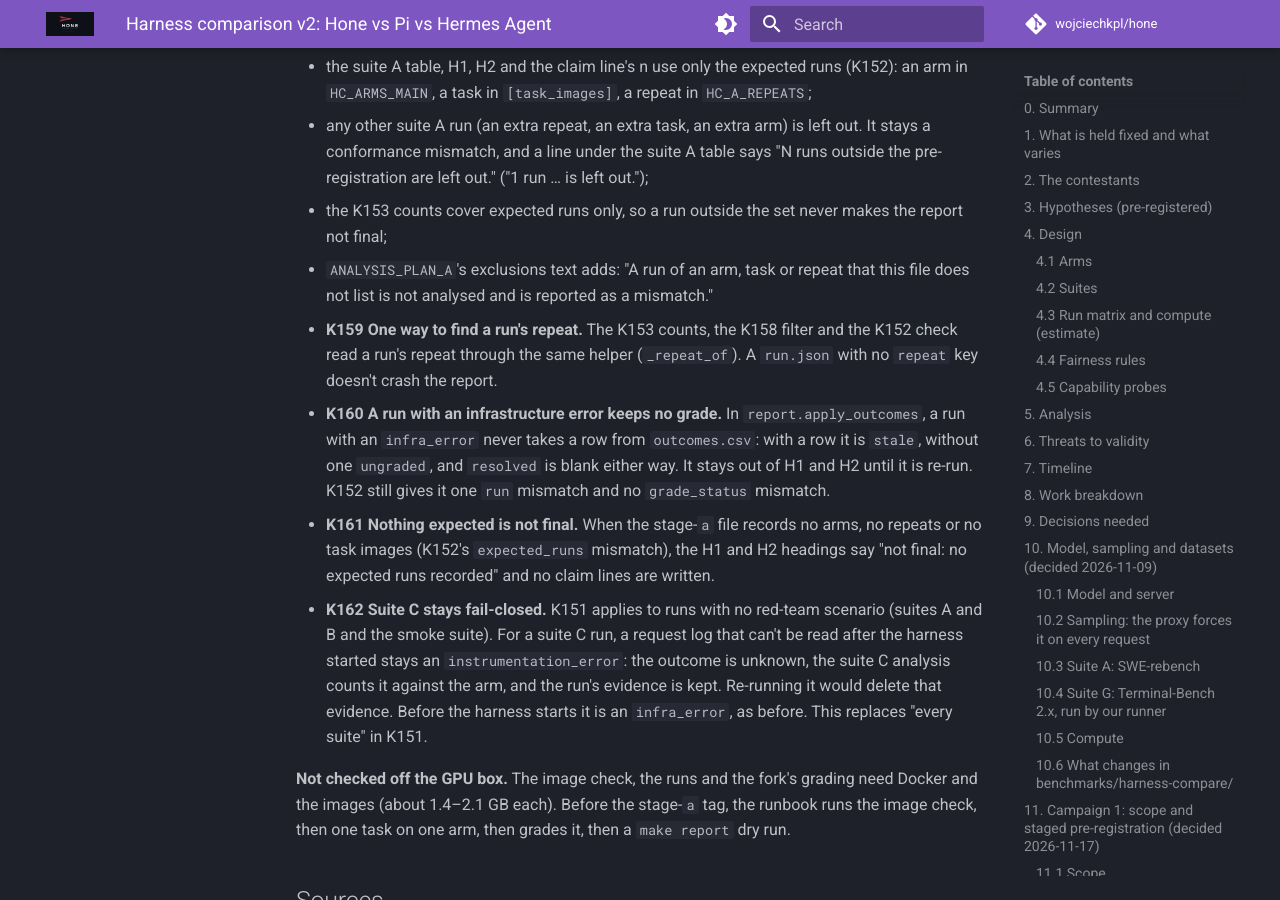
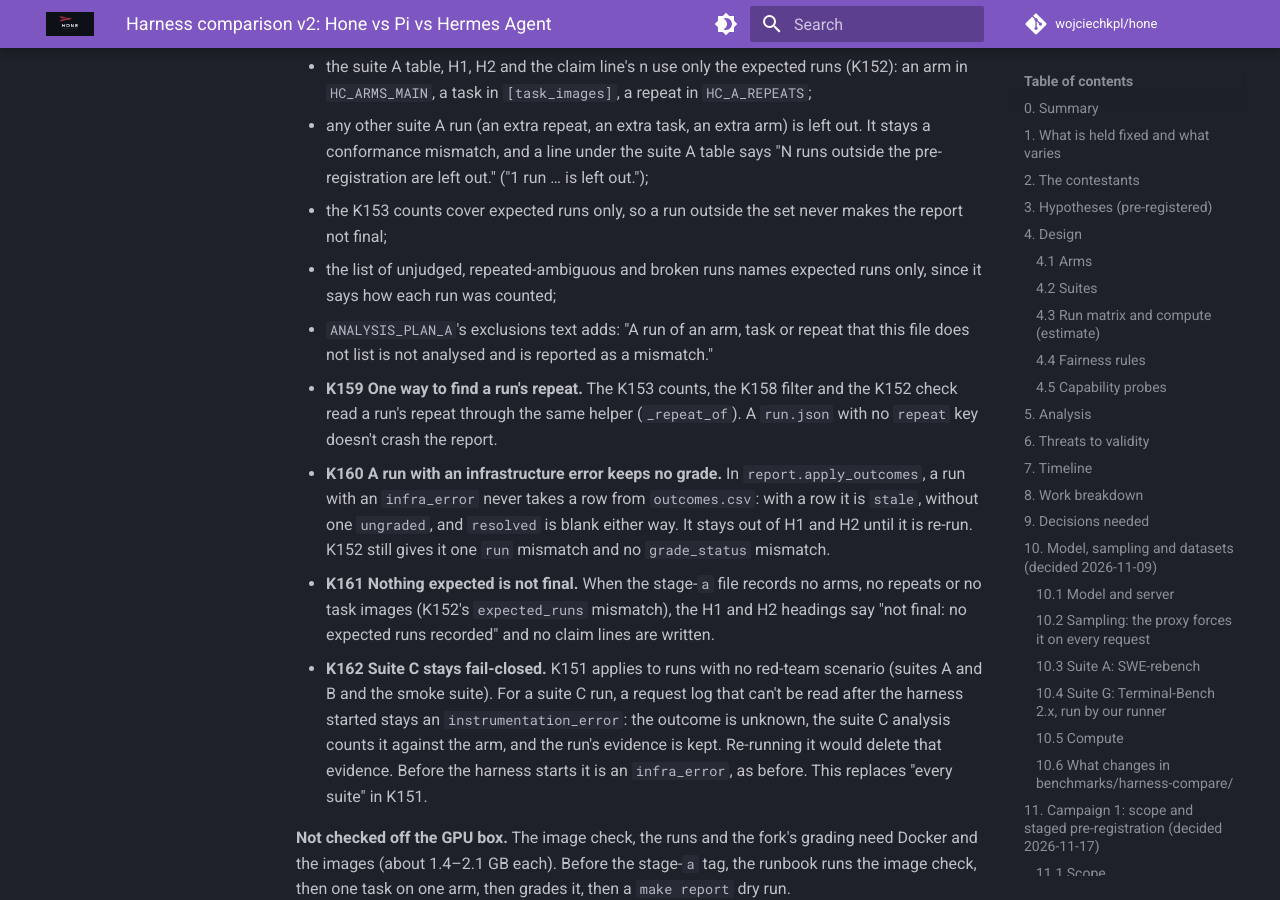
Before and after one commit to wojciechkpl/hone, an MkDocs documentation site: the page built from docs/plans/harness-compare-v2-2026-11.md, in a window 1280 px wide and 900 px high, scrolled down 55757 px. Built offline with MkDocs 1.6.1 and Material for MkDocs 9.7.7, drawn with Linux system fonts in a browser that asks for light colours; comment, search, counter and statistics services are not loaded.

Commit message:
docs(bench): K158 also limits the list of unjudged and broken runs to expected runs

```diff
--- a/docs/plans/harness-compare-v2-2026-11.md
+++ b/docs/plans/harness-compare-v2-2026-11.md
@@ -1963,6 +1963,8 @@ can't change after the stage-`a` tag, so they land now.
     the pre-registration are left out." ("1 run … is left out.");
   - the K153 counts cover expected runs only, so a run outside the set never makes the
     report not final;
+  - the list of unjudged, repeated-ambiguous and broken runs names expected runs only, since
+    it says how each run was counted;
   - `ANALYSIS_PLAN_A`'s exclusions text adds: "A run of an arm, task or repeat that this
     file does not list is not analysed and is reported as a mismatch."
 - **K159 One way to find a run's repeat.** The K153 counts, the K158 filter and the K152
```
